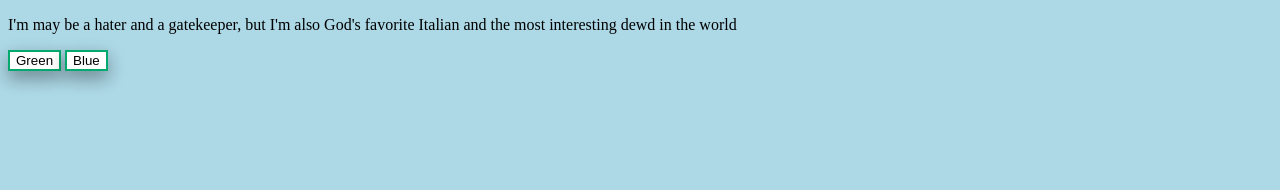
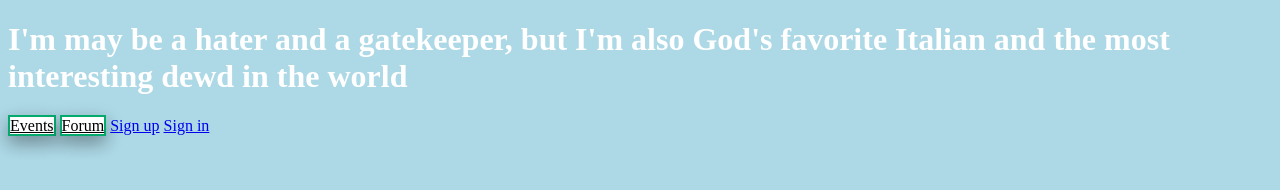
Before and after one commit to vsilverman43/SystemAdministration-vs-TheDesk, a plain HTML site: page index.html in a window 1280 px wide. Drawn offline with Linux system fonts and the light colour scheme.

Commit message:
Update index.html
zZz

```diff
--- a/index.html
+++ b/index.html
@@ -2,14 +2,16 @@
 <html>
 <head>
 
-<p> I'm may be a hater and a gatekeeper, but I'm also God's favorite Italian and the most interesting dewd in the world</p>
+<h1 style="color:white;"> I'm may be a hater and a gatekeeper, but I'm also God's favorite Italian and the most interesting dewd in the world</h1>
 	<link rel="stylesheet" href="styles.css">
 
 </head>
 <body>
 
-<button class="button button1">Green</button>
-<button class="button button2">Blue</button>
+<a href="events.html" class="button1">Events</a>
+<a href="forums.html" class="button2">Forum</a>
+<a href="signup.html" class="button3">Sign up</a>
+<a href="signin.html" class="button4">Sign in</a>
 
 </body>
 </html>
```
